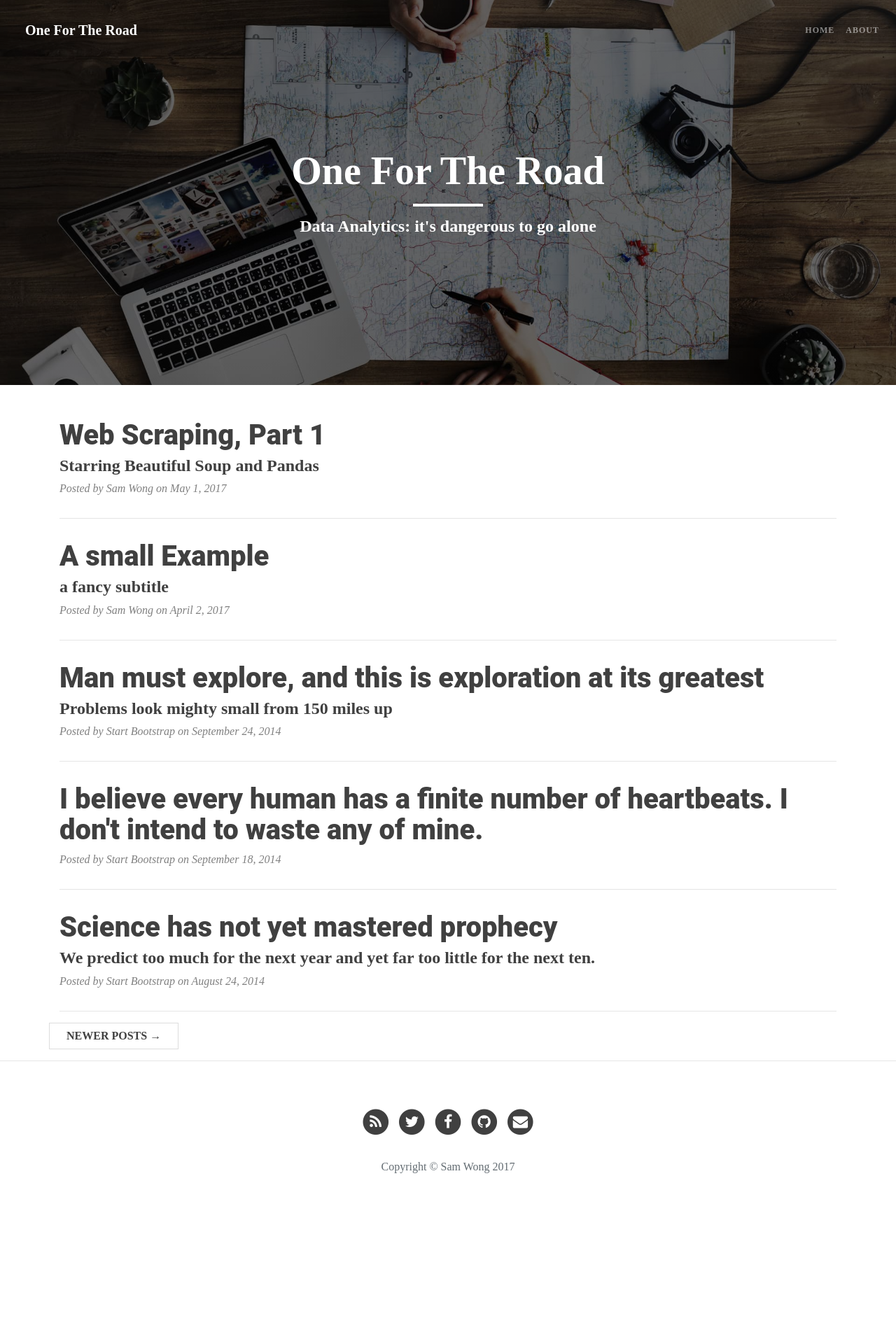
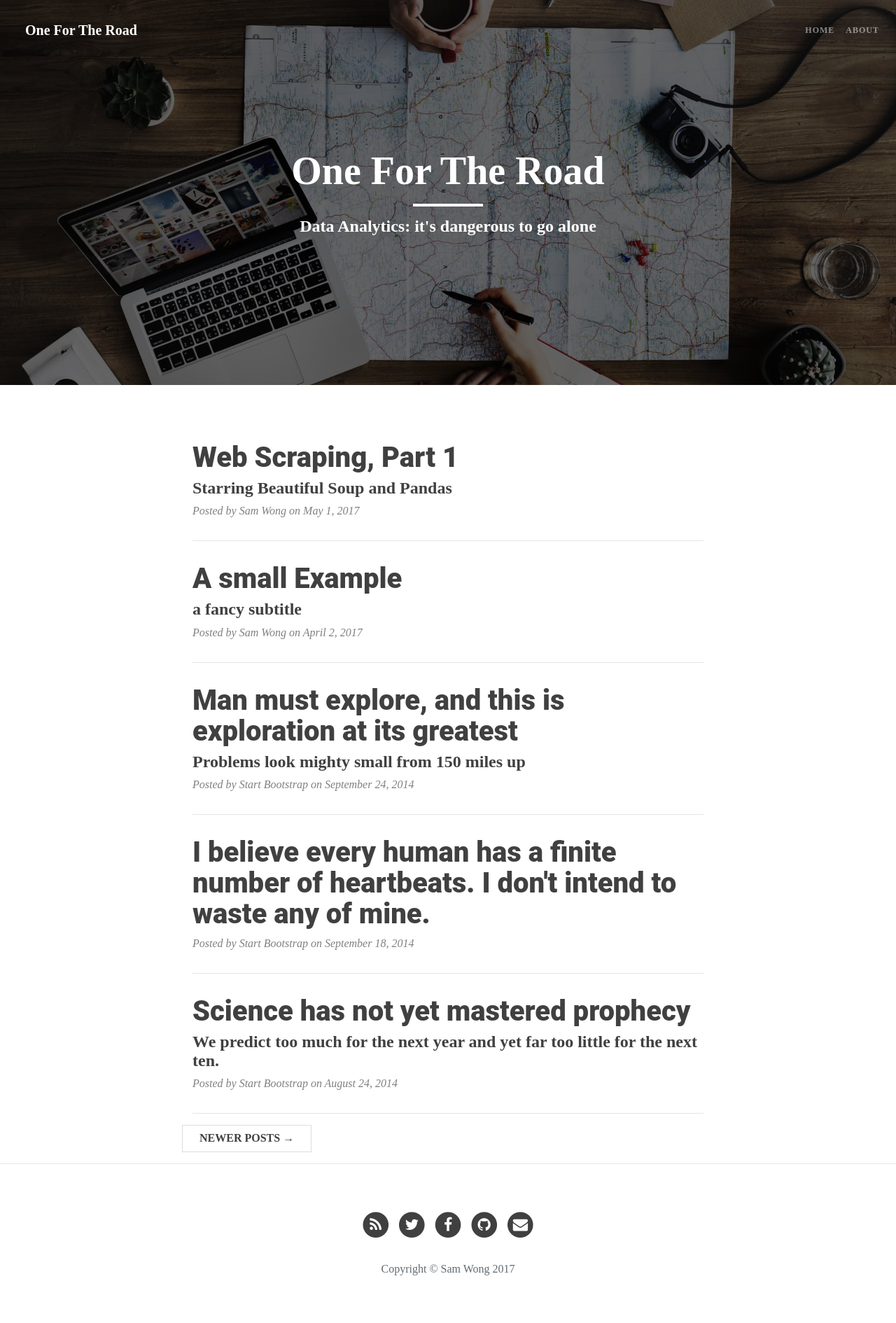
Before and after one commit to SirSamelot/onefortheroad.github.io, a Jekyll site: the page built from index.html, in a window 1280 px wide. Shown: the whole page at 70% size. Built offline with Jekyll 4.4.1, drawn with Linux system fonts in a browser that asks for light colours; some web fonts are replaced; the list of posts is cut into pages by our own code; before the commit the page ends 1744 px from its top, so only the background shows below that.

Commit message:
Change page layout to middle column

```diff
--- a/_layouts/page.html
+++ b/_layouts/page.html
@@ -15,7 +15,11 @@ layout: default
 
 <!-- Main Content -->
 <div class="container">
-	{{ content }}
+    <div class="row">
+        <div class="col-md-8 offset-md-2">
+            {{ content }}
+        </div>
+    </div>
 </div>
 
 <hr>
```
